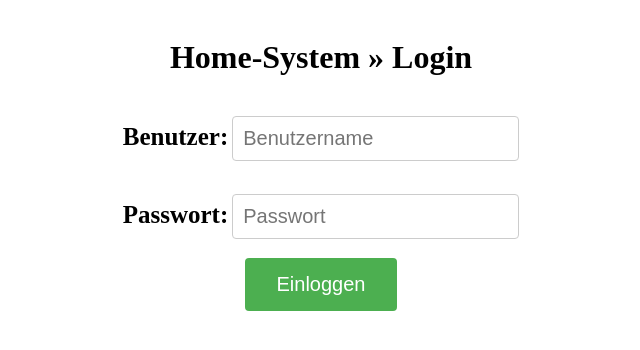
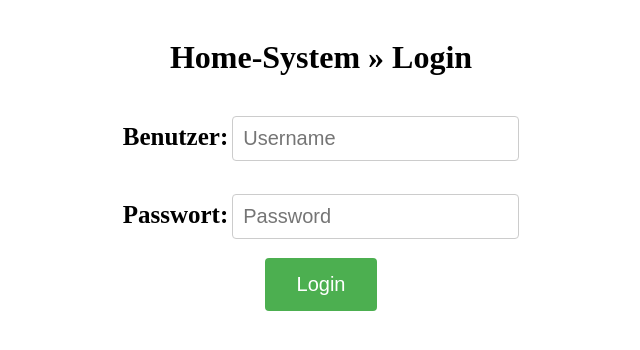
Before and after one commit to EnumType/HomeSystem, a PHP site: page / in a window 1280 px wide. Shown: the top 350 px of the page, without its empty margins (319-959 px from the left). Run offline with PHP 8.4, Linux system fonts and the light colour scheme.

Commit message:
Update index.php

```diff
--- a/resources/HTML/index.php
+++ b/resources/HTML/index.php
@@ -13,12 +13,12 @@
 <h1> Home-System » Login </h1>
 <form id="login"method="post" autocomplete="on" onsubmit="return login();">
 <p>Benutzer:</p>
-<input type="text" placeholder="Benutzername" id="user" autocomplete="on" required><br>
+<input type="text" placeholder="Username" id="user" autocomplete="on" required><br>
 
 <p>Passwort:</p>
-<input type="password" placeholder="Passwort" id="pass" autocomplete="on" required><br>
+<input type="password" placeholder="Password" id="pass" autocomplete="on" required><br>
 
-<input type="submit" value="Einloggen" id="submit">
+<input type="submit" value="Login" id="submit">
 
 <script>
 function login() {
```
